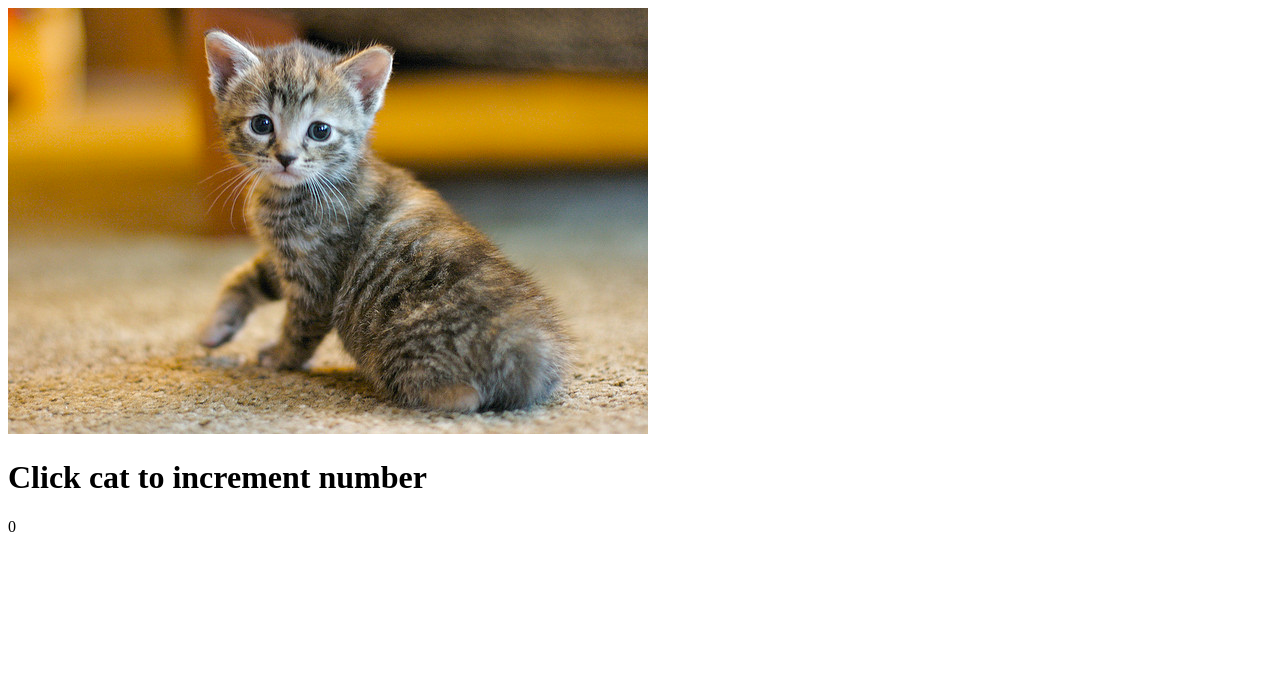
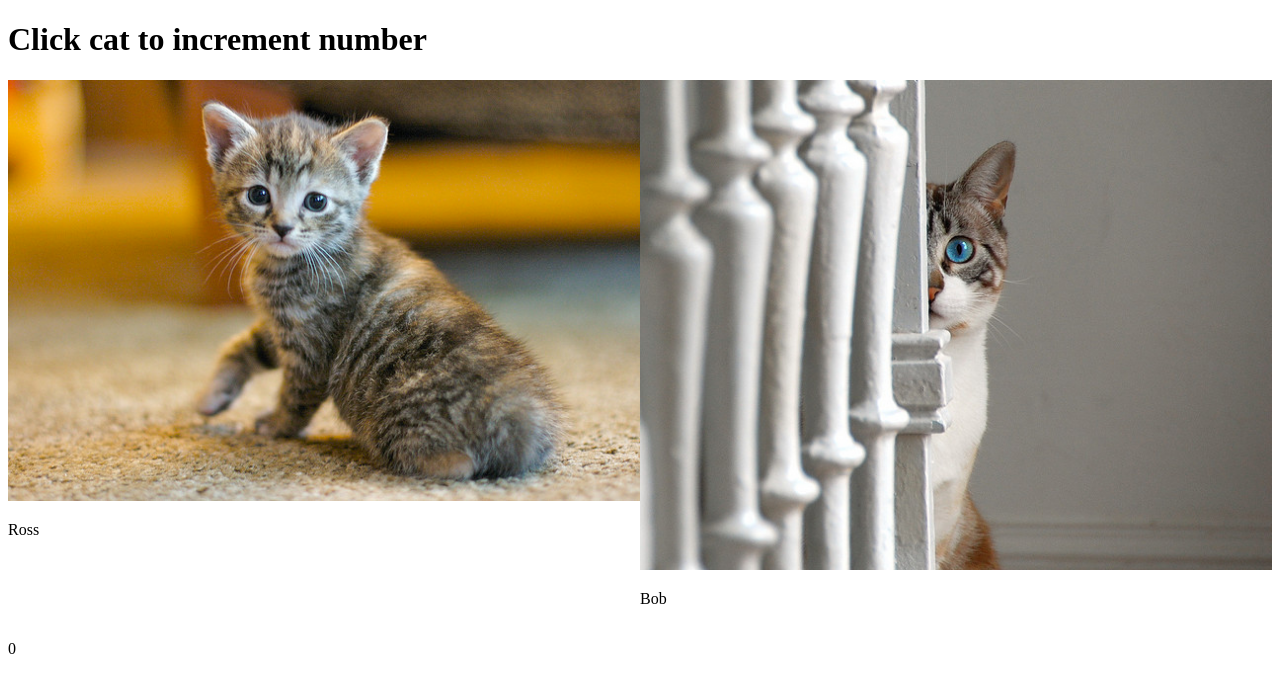
Before and after one commit to yichen123/cat-clicker, a plain HTML site: page index.html in a window 1280 px wide. Drawn offline with Linux system fonts and the light colour scheme.

Commit message:
requirement2 job done!

```diff
--- a/index.html
+++ b/index.html
@@ -1,21 +1,29 @@
 <!DOCTYPE html>
 <html lang="en">
+
 <head>
   <meta charset="utf-8">
+  <link href="style/style.css" rel="stylesheet">
 </head>
+
 <body>
-    <img src="img/cat.jpg" id="mycat">
   <h1>Click cat to increment number</h1>
+  <div class="row">
+    <div class="imageContainer">
+      <img src="img/cat.jpg" id="mycat1">
+      <p id="cat1Name"></p>
+    </div>
+    <div class="imageContainer">
+      <img src="img/cat2.jpg" id="mycat2">
+      <p id="cat2Name"></p>
+    </div>
+  </div>
+
   <p id="counter">
     0
   </p>
-    <script>
-      var pic = document.getElementById("mycat");
-      pic.addEventListener('click', function(){
-        var counterTag = document.getElementById("counter");
-        counterTag.innerText = parseInt(counterTag.innerText) + 1;
-        console.log(counterTag.innerText);
-      });
-    </script>
+  <script src="js/main.js"></script>
+
 </body>
+
 </html>
--- /dev/null
+++ b/js/main.js
@@ -0,0 +1,16 @@
+var cat1Name = document.getElementById("cat1Name");
+cat1Name.innerText = "Ross";
+var cat2Name = document.getElementById("cat2Name");
+cat2Name.innerText = "Bob";
+
+var counting = function(){
+  var counterTag = document.getElementById("counter");
+  counterTag.innerText = parseInt(counterTag.innerText) + 1;
+  console.log(counterTag.innerText);
+};
+
+var pic1 = document.getElementById("mycat1");
+pic1.addEventListener('click', counting)
+
+var pic2 = document.getElementById("mycat2");
+pic2.addEventListener('click', counting)
--- /dev/null
+++ b/style/style.css
@@ -0,0 +1,13 @@
+.row {
+  display: flex;
+  flex-wrap: wrap;
+  width: 100%;
+}
+
+.imageContainer {
+  width: 50%;
+}
+
+img {
+  width: 100%;
+}
```
Also changed, not shown: img/cat2.jpg (added). Lines whose indentation alone changed are shown as unchanged.
